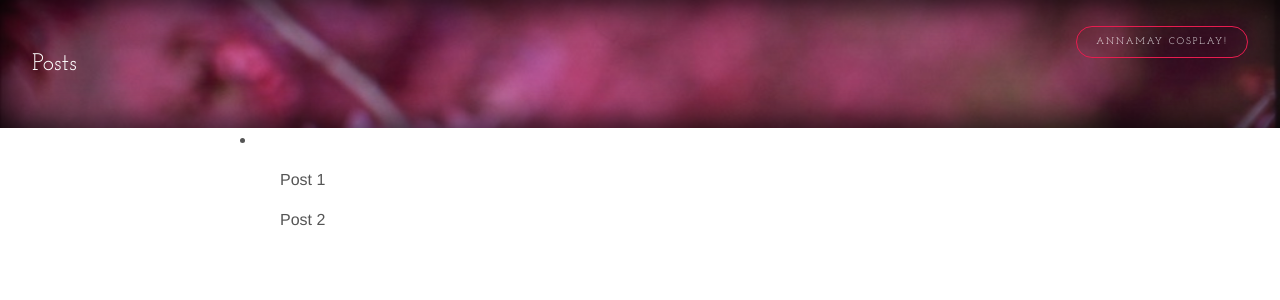
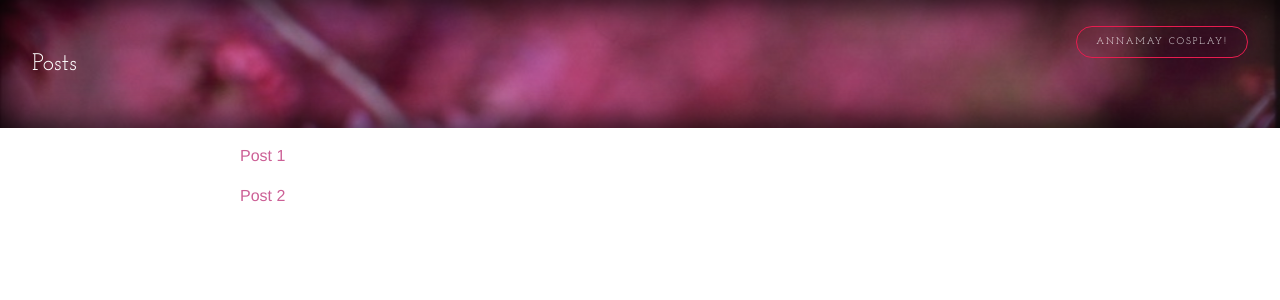
Before and after one commit to annamay8/annamay8.github.io, a Jekyll site: the page built from posts.html, in a window 1280 px wide. Shown: the top 300 px of the page. Built offline with Jekyll 4.4.1, drawn with Linux system fonts in a browser that asks for light colours.

Commit message:
Update posts.html

```diff
--- a/posts.html
+++ b/posts.html
@@ -7,8 +7,6 @@ title: Posts
   <p>Posts</p>
 </header>
 <main>
-  <li>
-    <ul>Post 1</ul>
-    <ul>Post 2</ul>
-  </li>
+  <p><a href="#">Post 1</a></p>
+  <p><a href="#">Post 2</a></p>
 </main>
```
